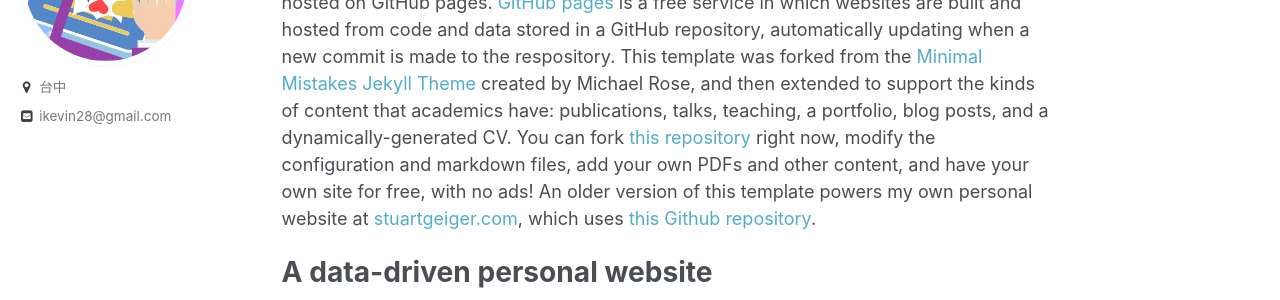
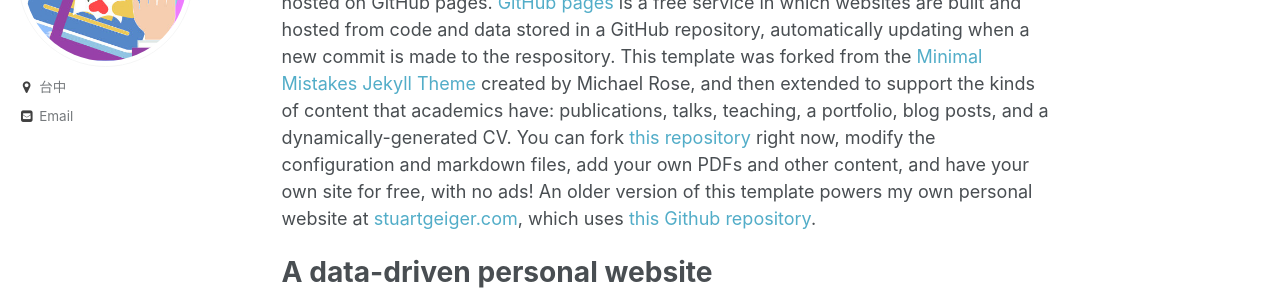
Before and after one commit to ikevin28/newideas8.github.io, a Jekyll site: the page built from _pages/about.md, in a window 1280 px wide. Shown: the part 226-526 px from the top of the page. Built offline with Jekyll 4.4.1, drawn with Linux system fonts in a browser that asks for light colours.

Commit message:
Update ui-text.yml

```diff
--- a/_data/ui-text.yml
+++ b/_data/ui-text.yml
@@ -25,7 +25,7 @@ en: &DEFAULT_EN
   feed_label                 : "Feed"
   powered_by                 : "Powered by"
   website_label              : "Website"
-  email_label                : "ikevin28@gmail.com"
+  email_label                : "Email"
   recent_posts               : "Recent Posts"
   undefined_wpm              : "Undefined parameter words_per_minute at _config.yml"
   comment_form_info          : "Your email address will not be published. Required fields are marked"
```
